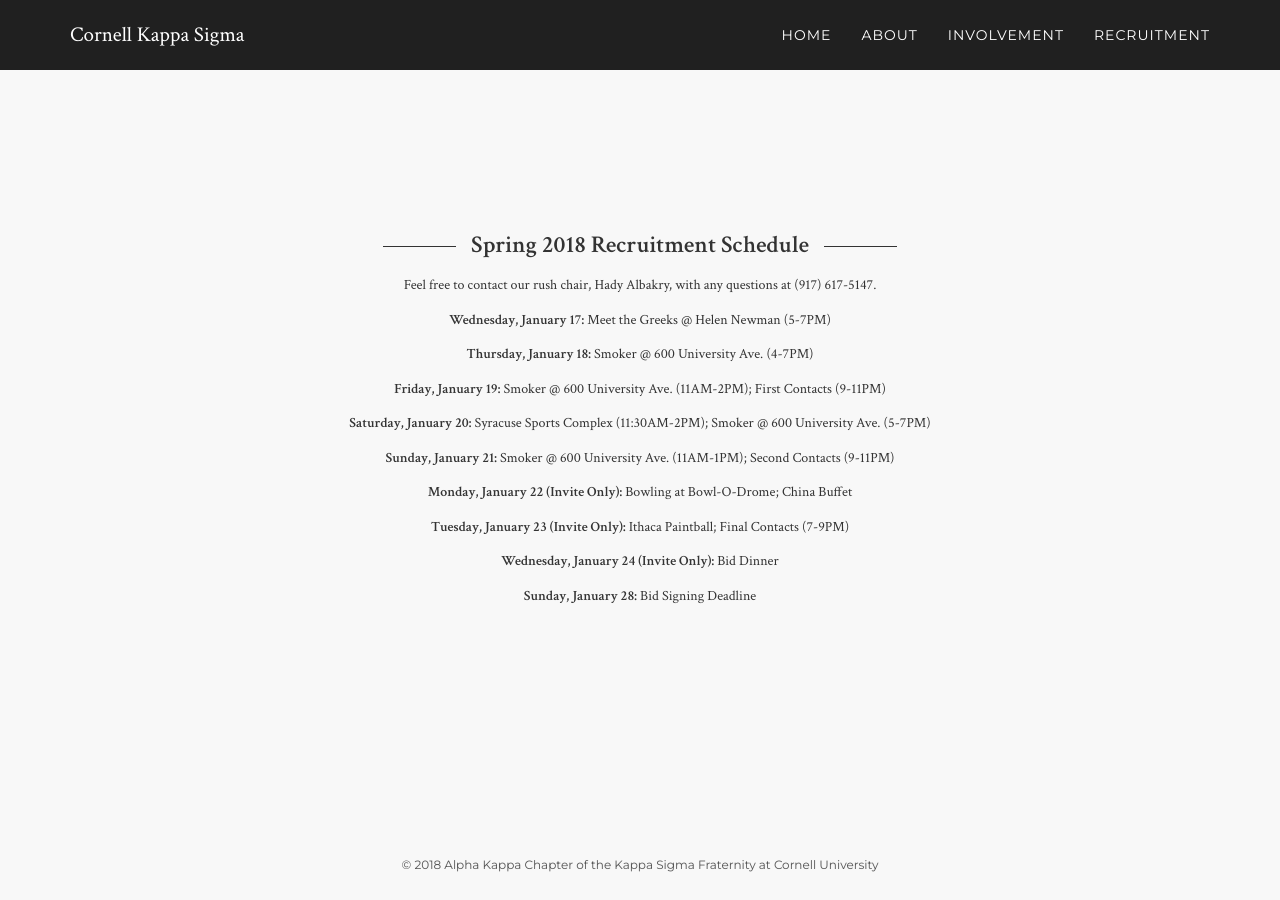
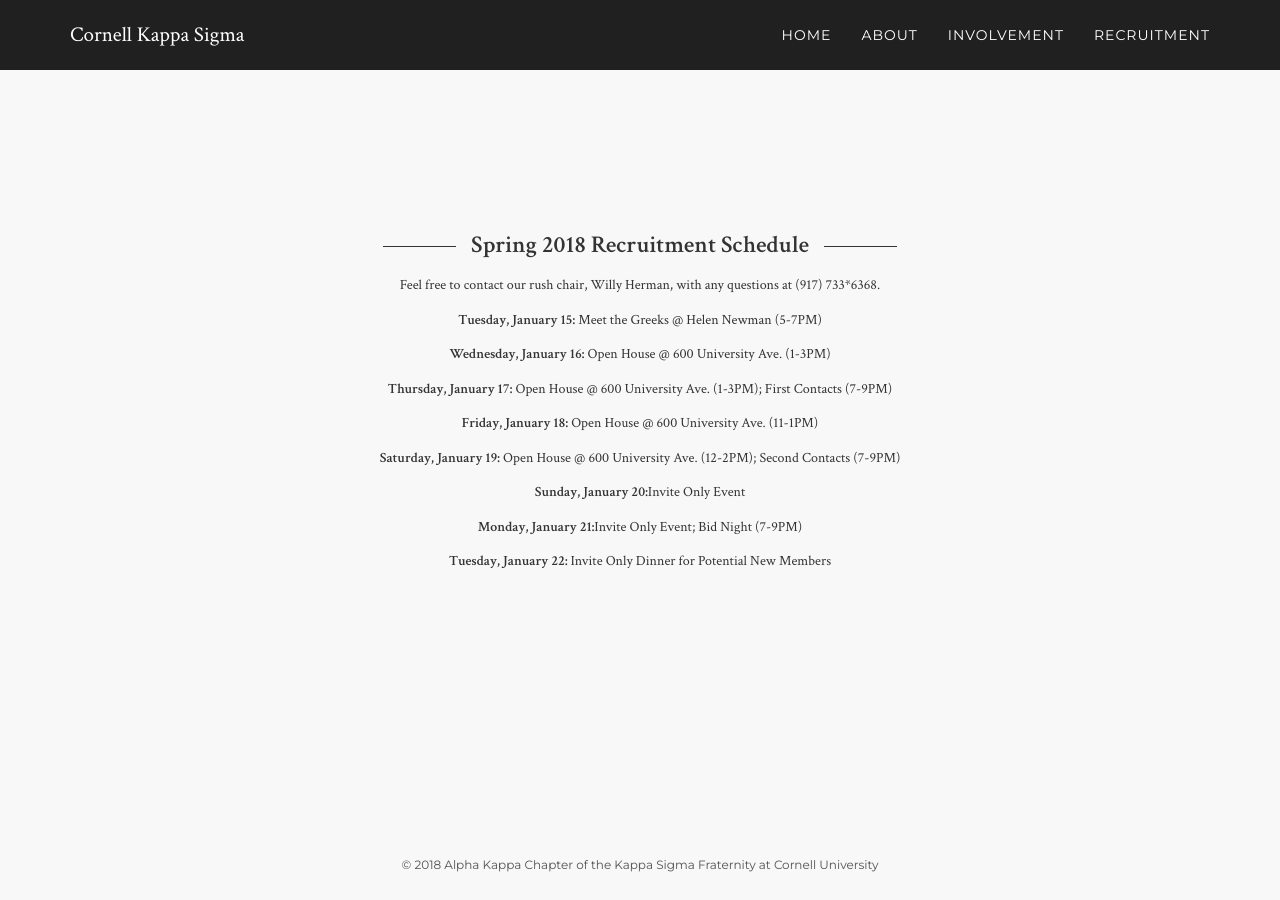
Before and after one commit to pjochillin/cornellkappasigma, a Jekyll site: the page built from recruitment/index.html, in a window 1280 px wide. Built offline with Jekyll 4.4.1, drawn with Linux system fonts in a browser that asks for light colours; nearby versions of some CDN libraries.

Commit message:
update for end of fall 2018

```diff
--- a/involvement/index.html
+++ b/involvement/index.html
@@ -65,6 +66,8 @@ layout: default
 					<li>Cornell American Society of Mechanical Engineers</li>
 					<li>ROTC (Army, Navy)</li>
 					<li>Society of Professional Hispanic Engineers (SHPE)</li>
+					<li>Phi Gamma Nu</li>
+					<li>Alpha Kappa Psi</li>
 				</ul>
 				<br>
 			</div>
--- a/recruitment/index.html
+++ b/recruitment/index.html
@@ -7,17 +7,15 @@ layout: default
 		<div class="container">
 			<h3>Spring 2018 Recruitment Schedule</h3>
 			<br>
-			<p>Feel free to contact our rush chair, Hady Albakry, with any questions at (917) 617-5147.</p>
-			<p><b>Wednesday, January 17:</b> Meet the Greeks @ Helen Newman (5-7PM)</p>
-			<p><b>Thursday, January 18:</b> Smoker @ 600 University Ave. (4-7PM)</p>
-			<p><b>Friday, January 19:</b> Smoker @ 600 University Ave. (11AM-2PM); First Contacts (9-11PM)</p>
-			<p><b>Saturday, January 20:</b> Syracuse Sports Complex (11:30AM-2PM); Smoker @ 600 University Ave. (5-7PM)</p>
-			<p><b>Sunday, January 21:</b> Smoker @ 600 University Ave. (11AM-1PM); Second Contacts (9-11PM)</p>
-			<p><b>Monday, January 22 (Invite Only):</b> Bowling at Bowl-O-Drome; China Buffet</p>
-			<p><b>Tuesday, January 23 (Invite Only):</b> Ithaca Paintball; Final Contacts (7-9PM)</p>
-			<p><b>Wednesday, January 24 (Invite Only):</b> Bid Dinner</p>
-			<p><b>Sunday, January 28:</b> Bid Signing Deadline</p>
+			<p>Feel free to contact our rush chair, Willy Herman, with any questions at (917) 733*6368.</p>
+			<p><b>Tuesday, January 15:</b> Meet the Greeks @ Helen Newman (5-7PM)</p>
+			<p><b>Wednesday, January 16:</b> Open House @ 600 University Ave. (1-3PM)</p>
+			<p><b>Thursday, January 17:</b> Open House @ 600 University Ave. (1-3PM); First Contacts (7-9PM)</p>
+			<p><b>Friday, January 18:</b> Open House @ 600 University Ave. (11-1PM)</p>
+			<p><b>Saturday, January 19:</b> Open House @ 600 University Ave. (12-2PM); Second Contacts (7-9PM)</p>
+			<p><b>Sunday, January 20:</b>Invite Only Event</p>
+			<p><b>Monday, January 21:</b>Invite Only Event; Bid Night (7-9PM)</p>
+			<p><b>Tuesday, January 22: </b>Invite Only Dinner for Potential New Members</p>
 		</div>
 	</div>
-
 	<div class="footerspacing"></div>
```
Also changed, not shown: other parts of involvement/index.html (+2 -1 lines), about/index.html (+5 -5 lines), index.html (+12 -42 lines), assets/img/brothers/mu-2018/11266_Timmy_Luangkhot_#B796585_NY025KS B.jpg (added), 1 other file.
